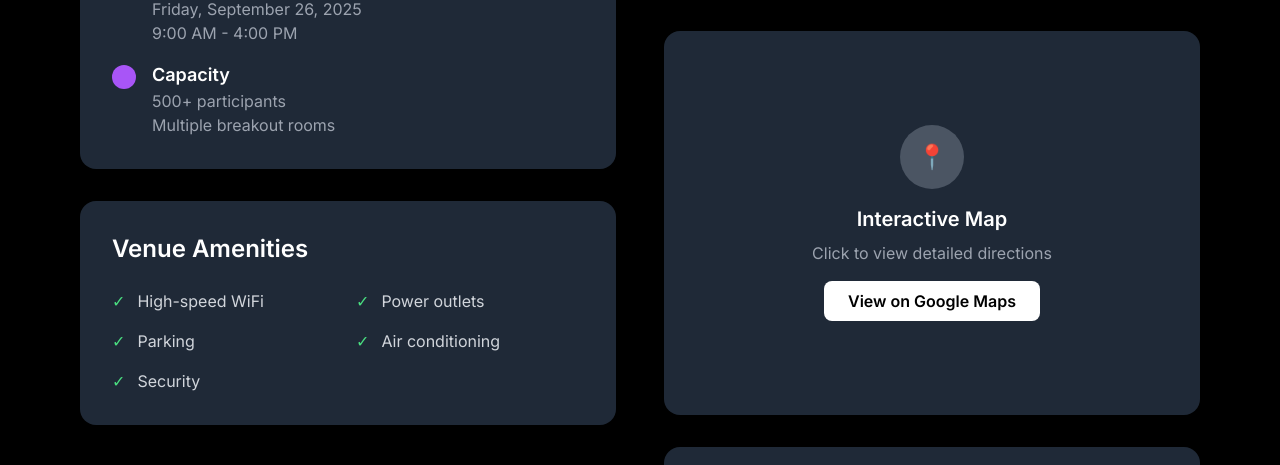
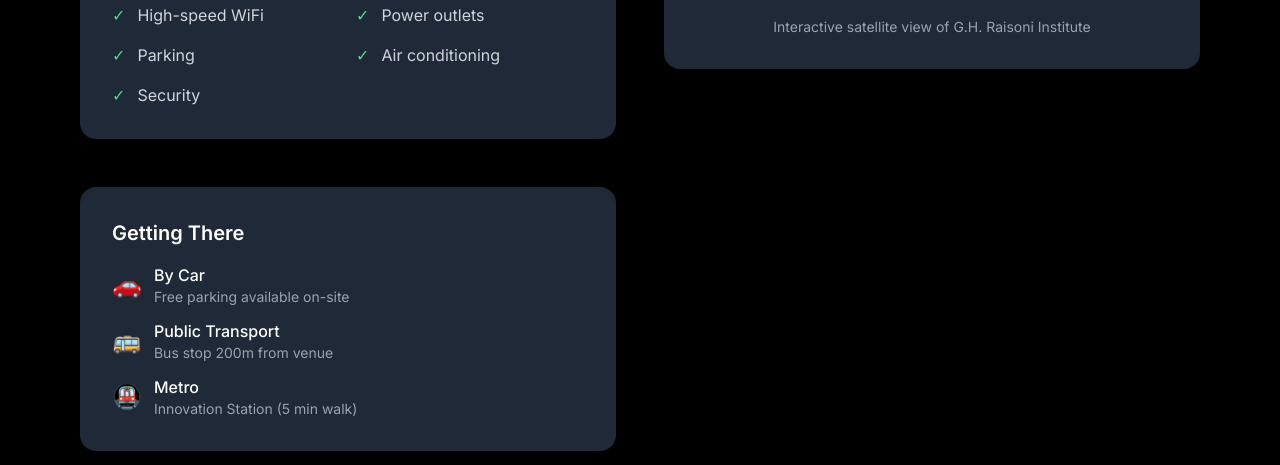
Before and after one commit to DevanshInteract/nsa-hyperthon, a website: page index.html in a window 1280 px wide. Shown: the part 3675-4140 px from the top of the page. Drawn offline with nearby package versions, Linux system fonts and the light colour scheme; grey boxes are pictures that could not be loaded.

Commit message:
Remove duplicate interactive map section, keep only live satellite map

```diff
--- a/index.html
+++ b/index.html
@@ -725,18 +725,6 @@
                 </div>
                 <p class="text-gray-400 text-sm mt-2 text-center">Interactive satellite view of G.H. Raisoni Institute</p>
             </div>
-
-            <div class="bg-gray-800 rounded-2xl p-8 h-96 flex items-center justify-center">
-                <div class="text-center">
-                    <div class="w-16 h-16 bg-gray-600 rounded-full flex items-center justify-center mx-auto mb-4">
-                        <span class="text-2xl">📍</span>
-                    </div>
-                    <h4 class="text-xl font-semibold text-white mb-2">Interactive Map</h4>
-                    <p class="text-gray-400">Click to view detailed directions</p>
-                    <a href="https://www.google.com/maps/place/G.+H.+Raisoni+Institute+of+Engineering+and+Technology+(Autonomous)/@21.109392,78.9696973,14z/data=!4m7!3m6!1s0x3bd4eab12bd10cef:0xf6e67c2f0a066c27!8m2!3d21.1240968!4d79.0030494!15sCgdnaHJpZXRukgEHY29sbGVnZeABAA!16s%2Fm%2F0bmdt0k?coh=210790&entry=tts" target="_blank" class="inline-block mt-4 bg-white text-black px-6 py-2 rounded-lg font-semibold hover:bg-gray-200 transition-colors">
-                        View on Google Maps
-                    </a>
-                </div>
             </div>
 
             <!-- Transportation Info -->
```
